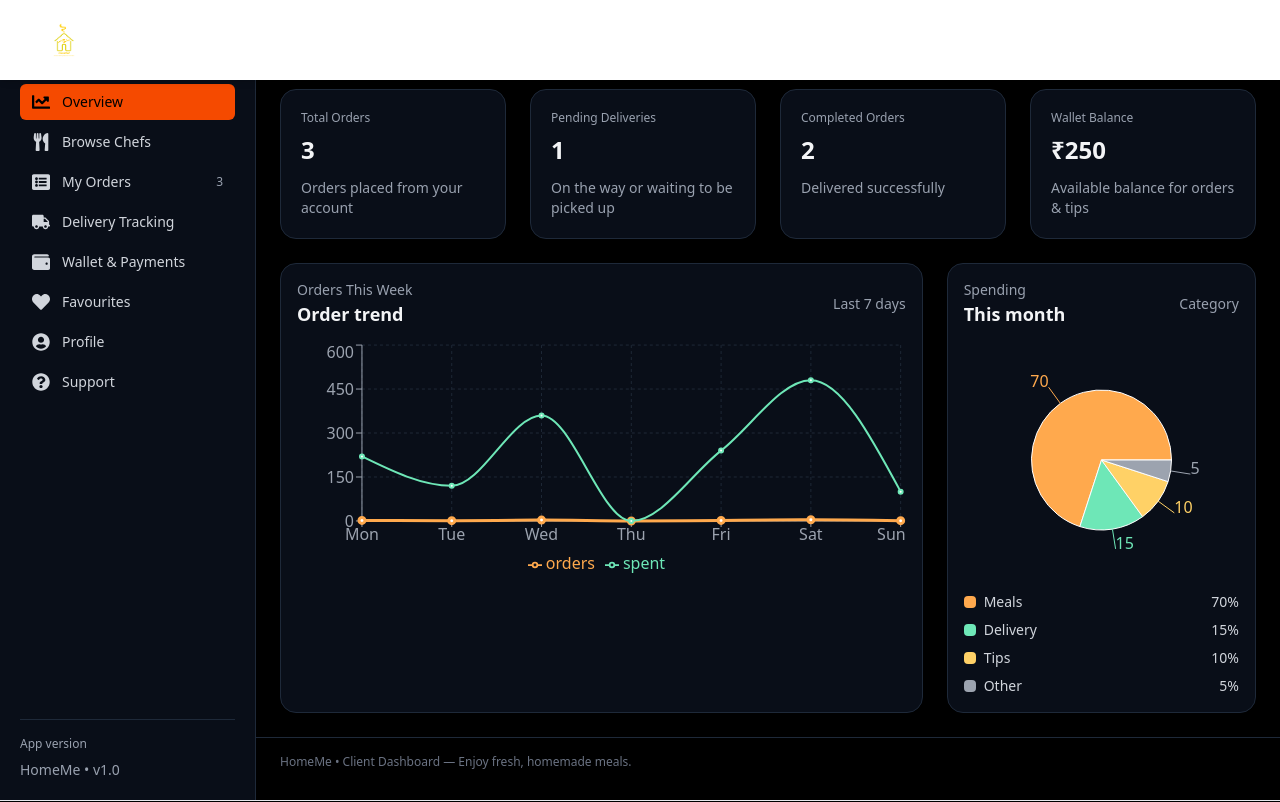
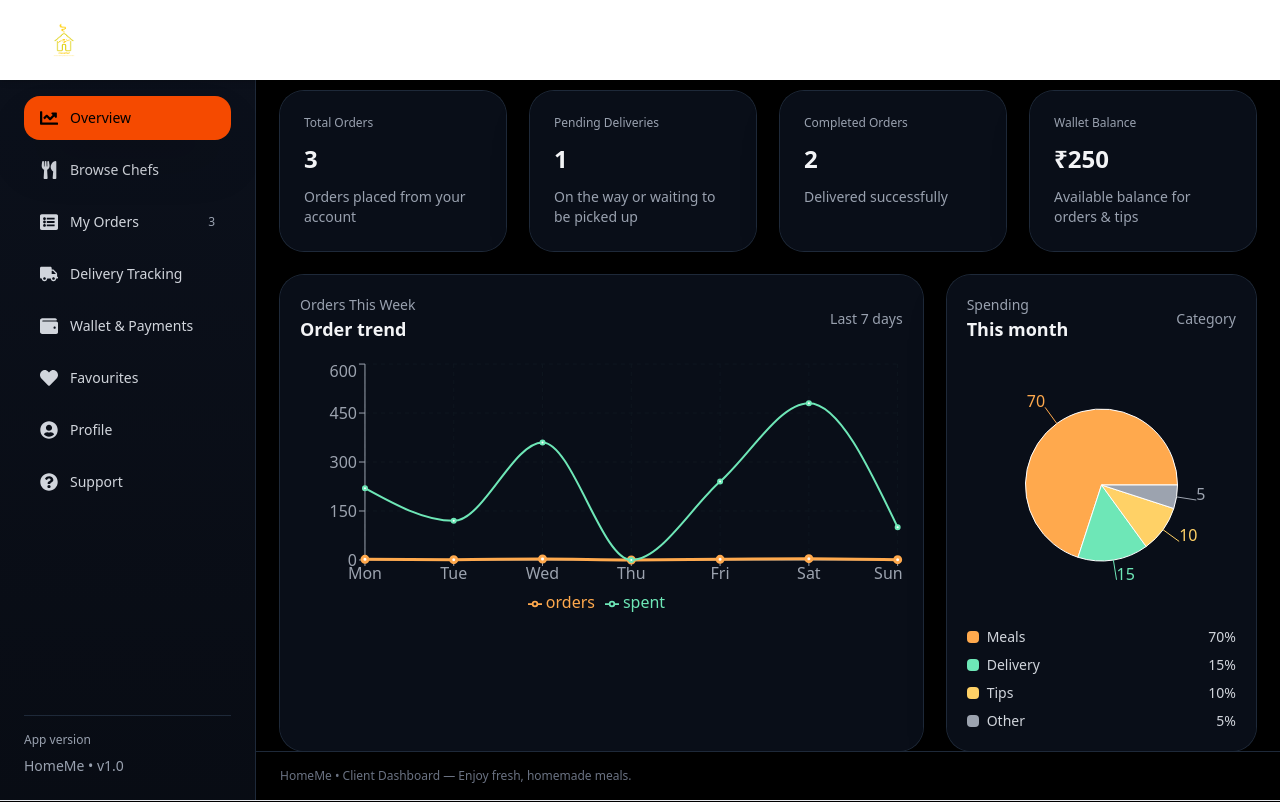
Before and after one commit to khushiipandit/homemeal, a React (Vite) app: page /ClientDashboardMain in a window 1280 px wide. Shown: the top 802 px of the page. Built offline with nearby package versions, Linux system fonts and the light colour scheme.

Commit message:
cliebt dashboard done

```diff
--- a/src/components/ClientDashboard.jsx
+++ b/src/components/ClientDashboard.jsx
@@ -235,11 +235,11 @@ export default function ClientDashboard() {
     ];
 
     return (
-      <aside className="w-1/5 min-w-[220px] bg-gray-900/60 p-5 border-r border-gray-800 flex flex-col">
-        <div className="flex items-center gap-3 mb-6">
-          <Link to="/" className="inline-flex items-center gap-2">
+      <aside className="w-64 min-w-[240px] bg-gradient-to-b from-gray-900/70 to-gray-900/50 p-6 border-r border-gray-800 flex flex-col">
+        <div className="flex items-start gap-3 mb-6">
+          <Link to="/" className="inline-flex items-center gap-3">
             {/* Logo: image, left-aligned like admin */}
-            <img src="/images/loggo.png" alt="HomeMe" className="w-10 h-10 object-contain" />
+            <img src="/images/loggo.png" alt="HomeMe" className="w-12 h-12 object-contain" />
             <div className="hidden md:block">
               <div className="text-sm font-semibold">HomeMe</div>
               <div className="text-xs text-gray-400">Eat like home</div>
@@ -247,17 +247,19 @@ export default function ClientDashboard() {
           </Link>
         </div>
 
-        <nav className="flex-1 space-y-1">
+        <nav className="flex-1 space-y-2">
           {items.map((it) => (
             <button
               key={it.key}
               onClick={() => setActiveTab(it.key)}
-              className={`w-full flex items-center gap-3 px-3 py-2 rounded-md text-sm transition-colors ${
-                activeTab === it.key ? `${ACCENT} text-black` : "text-gray-300 hover:bg-gray-800/30"
+              className={`w-full flex items-center gap-3 px-4 py-3 rounded-2xl text-sm transition-all duration-200 ${
+                activeTab === it.key
+                  ? `shadow-2xl ${ACCENT} text-black transform translate-x-0`
+                  : "text-gray-300 hover:bg-gray-800/30"
               }`}
             >
               <span className="text-lg">{it.icon}</span>
-              <span>{it.label}</span>
+              <span className="font-medium">{it.label}</span>
               <span className="ml-auto text-xs text-gray-400">{it.key === "MyOrders" ? totalOrders : ""}</span>
             </button>
           ))}
@@ -273,21 +275,21 @@ export default function ClientDashboard() {
 
   function Topbar() {
     return (
-      <header className="flex items-center justify-between px-6 py-3 border-b border-gray-800">
-        <div className="flex items-center gap-4">
+      <header className="flex items-center justify-between px-8 py-3 border-b border-gray-800 bg-transparent backdrop-blur-sm">
+        <div className="flex items-center gap-6">
           {/* collapsed logo for smaller screens - keep leftmost top placement */}
           <Link to="/" className="flex items-center gap-3">
-
-
+            <img src="/images/loggo.png" alt="HomeMe" className="w-8 h-8 object-contain" />
+            <div className="hidden md:block text-sm font-semibold">HomeMe</div>
           </Link>
 
-          <div className="relative w-[520px] max-w-[48vw]">
+          <div className="relative w-[560px] max-w-[56vw]">
             <input
               value={search}
               onChange={(e) => setSearch(e.target.value)}
               type="search"
               placeholder="Search chefs, dishes, cuisines..."
-              className="w-full px-4 py-2 rounded-full bg-gray-900/40 placeholder:text-gray-500 focus:outline-none"
+              className="w-full px-4 py-2 rounded-full bg-[#0f1720] placeholder:text-gray-500 focus:outline-none border border-gray-800"
             />
             <FaSearch className="absolute right-3 top-2 text-gray-400" />
           </div>
@@ -308,7 +310,7 @@ export default function ClientDashboard() {
               <div className="text-sm font-medium">{profileName}</div>
               <div className="text-xs text-gray-400">View profile</div>
             </div>
-            <div className="w-10 h-10 rounded-full bg-gray-700 flex items-center justify-center text-white text-sm">
+            <div className="w-10 h-10 rounded-full bg-gradient-to-r from-gray-700 to-gray-600 flex items-center justify-center text-white text-sm">
               {profileName.split(" ").map((n) => n[0]).slice(0, 2).join("")}
             </div>
           </div>
@@ -323,35 +325,35 @@ export default function ClientDashboard() {
       <div className="space-y-6">
         {/* Stats cards — styled to match admin 3D-like cards */}
         <div className="grid grid-cols-4 gap-6">
-          <div className={`${CARD_BG} ${CARD_GLASS} rounded-2xl p-5 shadow-lg border border-gray-800`}>
+          <div className={`${CARD_BG} ${CARD_GLASS} rounded-3xl p-6 shadow-2xl ring-1 ring-gray-800`}>
             <div className="text-xs text-gray-400">Total Orders</div>
-            <div className="text-2xl font-semibold mt-2">{totalOrders}</div>
+            <div className="text-2xl font-semibold mt-3">{totalOrders}</div>
             <div className="mt-3 text-sm text-gray-400">Orders placed from your account</div>
           </div>
 
-          <div className={`${CARD_BG} ${CARD_GLASS} rounded-2xl p-5 shadow-lg border border-gray-800`}>
+          <div className={`${CARD_BG} ${CARD_GLASS} rounded-3xl p-6 shadow-2xl ring-1 ring-gray-800`}>
             <div className="text-xs text-gray-400">Pending Deliveries</div>
-            <div className="text-2xl font-semibold mt-2">{pendingDeliveries}</div>
+            <div className="text-2xl font-semibold mt-3">{pendingDeliveries}</div>
             <div className="mt-3 text-sm text-gray-400">On the way or waiting to be picked up</div>
           </div>
 
-          <div className={`${CARD_BG} ${CARD_GLASS} rounded-2xl p-5 shadow-lg border border-gray-800`}>
+          <div className={`${CARD_BG} ${CARD_GLASS} rounded-3xl p-6 shadow-2xl ring-1 ring-gray-800`}>
             <div className="text-xs text-gray-400">Completed Orders</div>
-            <div className="text-2xl font-semibold mt-2">{completedOrders}</div>
+            <div className="text-2xl font-semibold mt-3">{completedOrders}</div>
             <div className="mt-3 text-sm text-gray-400">Delivered successfully</div>
           </div>
 
-          <div className={`${CARD_BG} ${CARD_GLASS} rounded-2xl p-5 shadow-lg border border-gray-800`}>
+          <div className={`${CARD_BG} ${CARD_GLASS} rounded-3xl p-6 shadow-2xl ring-1 ring-gray-800`}>
             <div className="text-xs text-gray-400">Wallet Balance</div>
-            <div className="text-2xl font-semibold mt-2">₹{balance}</div>
+            <div className="text-2xl font-semibold mt-3">₹{balance}</div>
             <div className="mt-3 text-sm text-gray-400">Available balance for orders & tips</div>
           </div>
         </div>
 
         <div className="grid grid-cols-3 gap-6">
           {/* Left: Orders trend */}
-          <div className={`${CARD_BG} ${CARD_GLASS} rounded-2xl p-4 shadow-lg border border-gray-800 col-span-2`}>
-            <div className="flex items-center justify-between mb-3">
+          <div className={`${CARD_BG} ${CARD_GLASS} rounded-3xl p-5 shadow-2xl ring-1 ring-gray-800 col-span-2`}>
+            <div className="flex items-center justify-between mb-4">
               <div>
                 <div className="text-sm text-gray-400">Orders This Week</div>
                 <div className="text-lg font-semibold">Order trend</div>
@@ -359,13 +361,13 @@ export default function ClientDashboard() {
               <div className="text-sm text-gray-400">Last 7 days</div>
             </div>
 
-            <div style={{ height: 240 }}>
+            <div style={{ height: 260 }}>
               <ResponsiveContainer width="100%" height="100%">
                 <LineChart data={lineData}>
-                  <CartesianGrid stroke="#1f2937" strokeDasharray="3 3" />
+                  <CartesianGrid stroke="#0f1720" strokeDasharray="4 4" />
                   <XAxis dataKey="day" stroke="#9CA3AF" />
                   <YAxis stroke="#9CA3AF" />
-                  <Tooltip />
+                  <Tooltip contentStyle={{ backgroundColor: "#0b1220", borderColor: "#111827" }} />
                   <Legend />
                   <Line type="monotone" dataKey="orders" stroke="#FFA94D" strokeWidth={3} dot={{ r: 3 }} />
                   <Line type="monotone" dataKey="spent" stroke="#6EE7B7" strokeWidth={2} dot={{ r: 2 }} />
@@ -375,7 +377,7 @@ export default function ClientDashboard() {
           </div>
 
           {/* Right: Spending pie */}
-          <div className={`${CARD_BG} ${CARD_GLASS} rounded-2xl p-4 shadow-lg border border-gray-800`}>
+          <div className={`${CARD_BG} ${CARD_GLASS} rounded-3xl p-5 shadow-2xl ring-1 ring-gray-800`}>
             <div className="flex items-center justify-between mb-3">
               <div>
                 <div className="text-sm text-gray-400">Spending</div>
@@ -384,10 +386,10 @@ export default function ClientDashboard() {
               <div className="text-sm text-gray-400">Category</div>
             </div>
 
-            <div style={{ height: 240 }} className="flex items-center justify-center">
+            <div style={{ height: 260 }} className="flex items-center justify-center">
               <ResponsiveContainer width="100%" height="100%">
                 <PieChart>
-                  <Pie data={spendingPie} dataKey="value" nameKey="name" cx="50%" cy="50%" outerRadius={70} label>
+                  <Pie data={spendingPie} dataKey="value" nameKey="name" cx="50%" cy="50%" outerRadius={76} label>
                     {spendingPie.map((entry, index) => (
                       <Cell key={`cell-${index}`} fill={PIE_COLORS[index % PIE_COLORS.length]} />
                     ))}
@@ -425,10 +427,10 @@ export default function ClientDashboard() {
           <div className="text-sm text-gray-400">Showing {browseResults.length} results</div>
         </div>
 
-        <div className={`${CARD_BG} ${CARD_GLASS} rounded-2xl p-4 shadow-lg border border-gray-800`}>
+        <div className={`${CARD_BG} ${CARD_GLASS} rounded-3xl p-4 shadow-2xl ring-1 ring-gray-800`}>
           <div className="grid gap-3">
             {browseResults.map((c) => (
-              <div key={c.id} className="flex items-center justify-between p-3 rounded hover:bg-gray-800/30">
+              <div key={c.id} className="flex items-center justify-between p-3 rounded-lg hover:bg-gray-800/30">
                 <div className="flex items-center gap-4">
                   <div className="w-14 h-14 rounded bg-gray-700 flex items-center justify-center text-white text-lg">
                     {c.name.split(" ").map((n) => n[0]).slice(0, 2).join("")}
@@ -490,7 +492,7 @@ export default function ClientDashboard() {
           <div className="text-sm text-gray-400">Total {orders.length}</div>
         </div>
 
-        <div className={`${CARD_BG} ${CARD_GLASS} rounded-2xl p-4 shadow-lg border border-gray-800`}>
+        <div className={`${CARD_BG} ${CARD_GLASS} rounded-3xl p-4 shadow-2xl ring-1 ring-gray-800`}>
           <div className="overflow-x-auto">
             <table className="min-w-full text-sm">
               <thead className="text-left text-gray-300 border-b border-gray-700">
@@ -545,7 +547,7 @@ export default function ClientDashboard() {
           <p className="text-sm text-gray-400">Track the status of current deliveries</p>
         </div>
 
-        <div className={`${CARD_BG} ${CARD_GLASS} rounded-2xl p-6 shadow-lg border border-gray-800`}>
+        <div className={`${CARD_BG} ${CARD_GLASS} rounded-3xl p-6 shadow-2xl ring-1 ring-gray-800`}>
           <div className="text-gray-300">Active deliveries</div>
           <div className="mt-4 space-y-3">
             {orders.filter((o) => o.status === "Pending").length === 0 ? (
@@ -582,7 +584,7 @@ export default function ClientDashboard() {
           <p className="text-sm text-gray-400">Manage balance, transactions and payment methods</p>
         </div>
 
-        <div className={`${CARD_BG} ${CARD_GLASS} rounded-2xl p-6 shadow-lg border border-gray-800`}>
+        <div className={`${CARD_BG} ${CARD_GLASS} rounded-3xl p-6 shadow-2xl ring-1 ring-gray-800`}>
           <div className="grid grid-cols-3 gap-6 items-center">
             <div>
               <div className="text-sm text-gray-400">Balance</div>
@@ -626,7 +628,7 @@ export default function ClientDashboard() {
           <p className="text-sm text-gray-400">Your saved chefs & dishes</p>
         </div>
 
-        <div className={`${CARD_BG} ${CARD_GLASS} rounded-2xl p-4 shadow-lg border border-gray-800`}>
+        <div className={`${CARD_BG} ${CARD_GLASS} rounded-3xl p-4 shadow-2xl ring-1 ring-gray-800`}>
           {favs.length === 0 ? (
             <div className="text-gray-400 p-4">No favourites yet. Add chefs to favourites to find them quickly.</div>
           ) : (
@@ -658,7 +660,7 @@ export default function ClientDashboard() {
           <p className="text-sm text-gray-400">Manage your account, addresses and preferences</p>
         </div>
 
-        <div className={`${CARD_BG} ${CARD_GLASS} rounded-2xl p-6 shadow-lg border border-gray-800 grid grid-cols-3 gap-6`}>
+        <div className={`${CARD_BG} ${CARD_GLASS} rounded-3xl p-6 shadow-2xl ring-1 ring-gray-800 grid grid-cols-3 gap-6`}>
           <div className="col-span-1">
             <div className="w-36 h-36 rounded-full bg-gray-700 flex items-center justify-center text-4xl mb-4 text-white">
               {profileName.split(" ").map(n => n[0]).slice(0,2).join("")}
@@ -703,7 +705,7 @@ export default function ClientDashboard() {
           <p className="text-sm text-gray-400">Get help for orders, payments and more</p>
         </div>
 
-        <div className={`${CARD_BG} ${CARD_GLASS} rounded-2xl p-6 shadow-lg border border-gray-800`}>
+        <div className={`${CARD_BG} ${CARD_GLASS} rounded-3xl p-6 shadow-2xl ring-1 ring-gray-800`}>
           <div className="grid grid-cols-2 gap-6">
             <div>
               <div className="text-sm text-gray-400">Frequently asked</div>
@@ -736,7 +738,7 @@ export default function ClientDashboard() {
       <main className="flex-1 flex flex-col">
         <Topbar />
 
-        <section className="p-6 overflow-auto">
+        <section className="p-6 overflow-auto max-w-[1200px] mx-auto w-full">
           {/* dynamic center content based on activeTab */}
           {activeTab === "Overview" && <OverviewPanel />}
           {activeTab === "Browse" && <BrowsePanel />}
```
